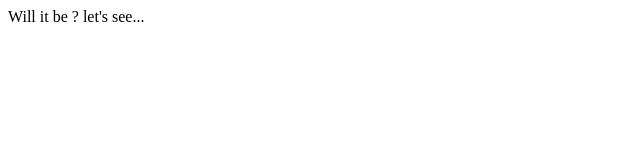
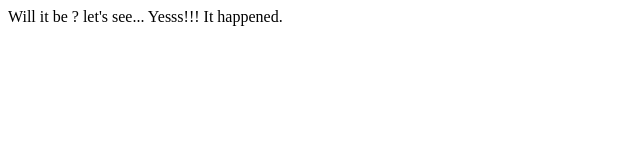
Before and after one commit to Tomcatsec007/Final-1, a plain HTML site: page index.html in a window 1280 px wide. Shown: the whole page, without its empty margins (0-640 px from the left). Drawn offline with Linux system fonts and the light colour scheme.

Commit message:
Update index.html

```diff
--- a/index.html
+++ b/index.html
@@ -9,5 +9,9 @@
 <body>
     Will it be ?
     let's see...
+
+    Yesss!!!
+    It happened.
+
 </body>
 </html>
```
